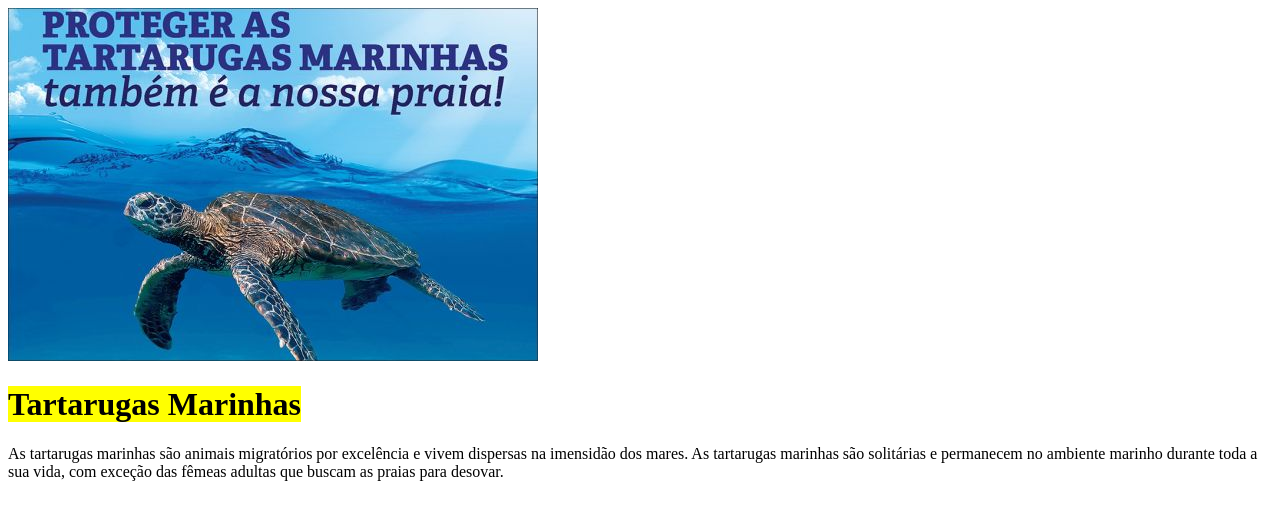
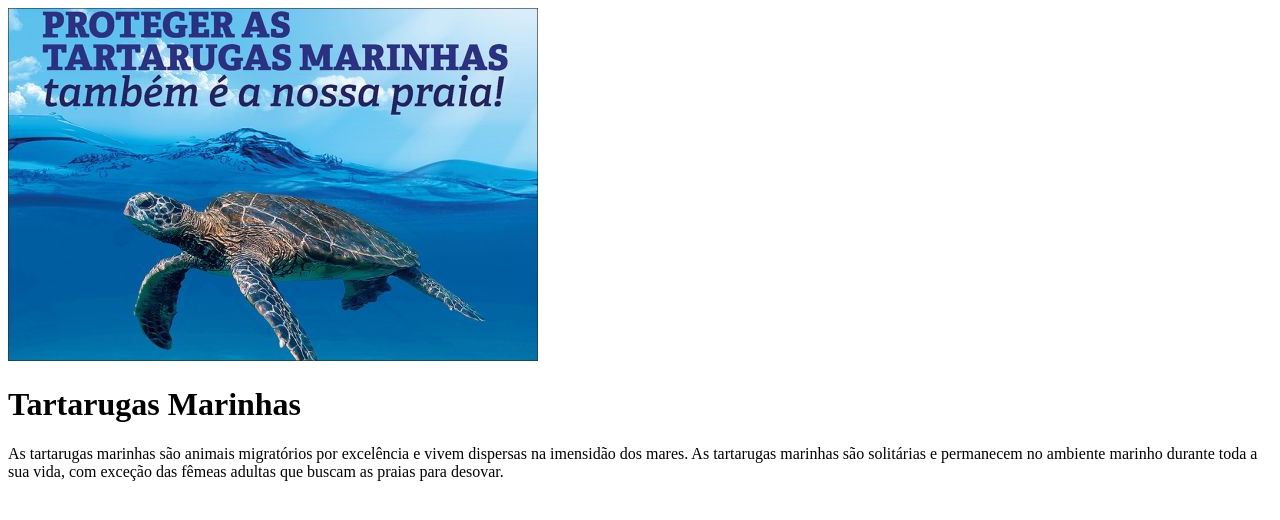
Before and after one commit to kevinlindex/Kev-o-trabalhador, a plain HTML site: page Index.html in a window 1280 px wide. Drawn offline with Linux system fonts and the light colour scheme.

Commit message:
Update Index.html

```diff
--- a/Index.html
+++ b/Index.html
@@ -2,13 +2,13 @@
  <html lang="pt-br">
   <head>
     <meta charset="utf-8">
-    <meta name="viewport" content="width=device width, initial-scale=1.0">
-  <title>Site para Atividade em sala(top)</title>
+    <meta name="viewport" content="width=device-width, initial-scale=1.0">
+  <title>Site para Atividade em sala</title>
    </head>
     <body>
       <img src="1515414479tarta.jpg" alt= "tartarugas">
-      <h1> <mark> Tartarugas Marinhas </mark> </h1>
-      <p> As tartarugas marinhas são animais migratórios por excelência e vivem dispersas na imensidão dos mares. As tartarugas marinhas são solitárias e permanecem no ambiente marinho durante toda a sua vida, com exceção das fêmeas adultas que buscam as praias para desovar.</p>
+      <h1>Tartarugas Marinhas </h1>
+      <p>As tartarugas marinhas são animais migratórios por excelência e vivem dispersas na imensidão dos mares. As tartarugas marinhas são solitárias e permanecem no ambiente marinho durante toda a sua vida, com exceção das fêmeas adultas que buscam as praias para desovar.</p>
 
     </body>
 </html>
```
